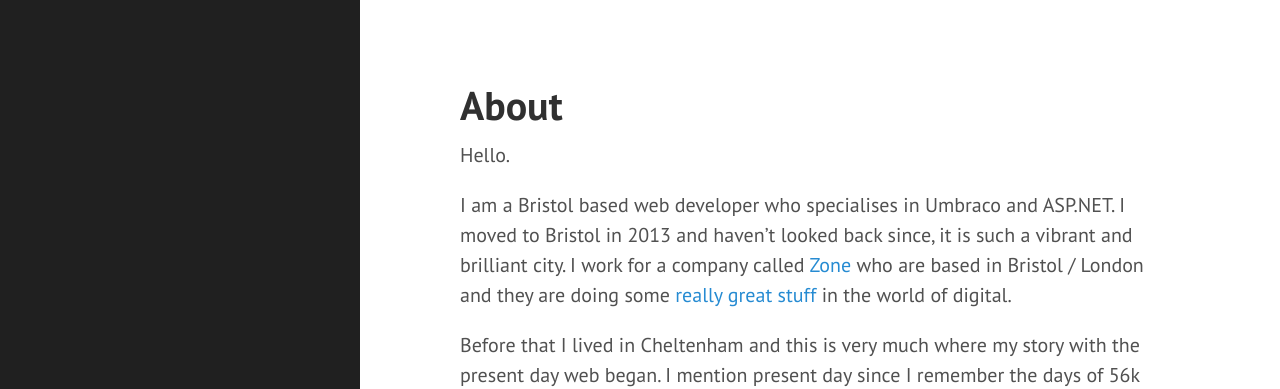
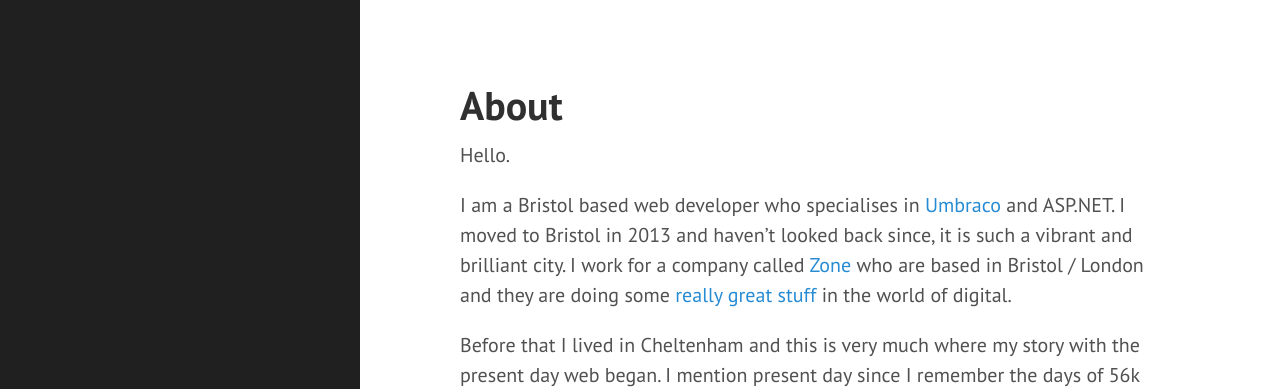
Before and after one commit to tcmorris/tcmorris.github.io, a Jekyll site: the page built from about.md, in a window 1280 px wide and 1148 px high. Shown: the top 389 px of the window. Built offline with Jekyll 4.4.1, drawn with Linux system fonts in a browser that asks for light colours; some of the changed lines change nothing that is shown.

Commit message:
Add umbraco certified professional reference

```diff
--- a/_config.yml
+++ b/_config.yml
@@ -31,3 +31,7 @@
 
 github:
   repo:           https://github.com/tcmorris/tcmorris.github.io
+
+umbraco:
+  logo:           /public/images/umbraco_badge.jpg
+  link:           https://umbraco.com/certified-partners/find-a-certified-developer/details?id=6bb58bc7-772d-4d71-99da-b924cb232066
--- a/about.md
+++ b/about.md
@@ -5,7 +5,7 @@
 
 Hello.
 
-I am a Bristol based web developer who specialises in Umbraco and ASP.NET. I moved to Bristol in 2013 and haven't looked back since, it is such a vibrant and brilliant city. I work for a company called [Zone](https://www.zonedigital.com/uk/) who are based in Bristol / London and they are doing some [really great stuff](https://www.zonedigital.com/uk/work/) in the world of digital.
+I am a Bristol based web developer who specialises in [Umbraco]({{ site.umbraco.link }}) and ASP.NET. I moved to Bristol in 2013 and haven't looked back since, it is such a vibrant and brilliant city. I work for a company called [Zone](https://www.zonedigital.com/uk/) who are based in Bristol / London and they are doing some [really great stuff](https://www.zonedigital.com/uk/work/) in the world of digital.
 
 Before that I lived in Cheltenham and this is very much where my story with the present day web began. I mention present day since I remember the days of 56k dialup and when a website was mostly just a text feed; hoping that somebody wouldn't ring the home phone and interupt your session. I was of course fascinated with how this technology might grow up further and decided that a degree in Computer Science was the right path for me.
 
```
Also changed, not shown: public/images/umbraco_badge.png (added).
